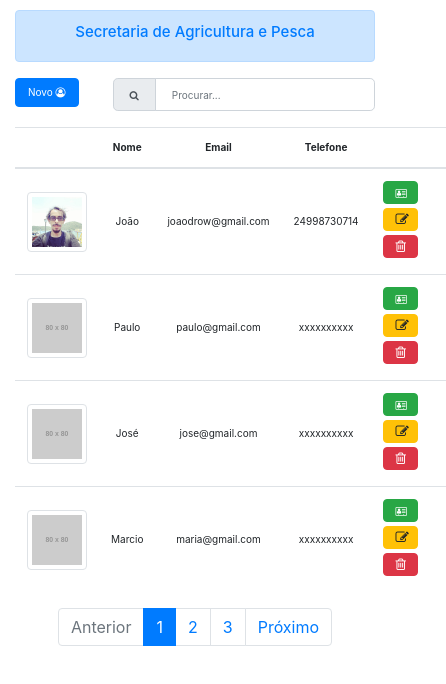
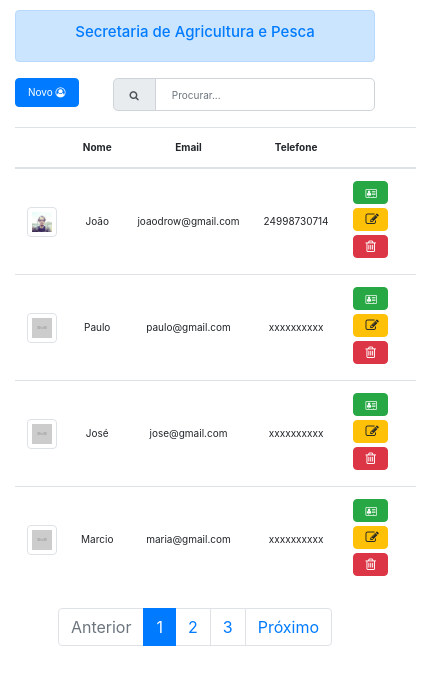
Before and after one commit to joaoAugustoParaty/FormularioSecretaria, a plain HTML site: page index.html in a window 390 px wide. Shown: the whole page, 446 px wide, since content can reach past the window. Drawn offline with nearby package versions, Linux system fonts and the light colour scheme; placeholder pictures from the web are drawn by us.

Commit message:
Update style.css

```diff
--- a/css/style.css
+++ b/css/style.css
@@ -76,7 +76,7 @@
     }
 
     .table img{
-      max-width: 60px;
+      max-width: 30px;
     }
 
 
@@ -89,4 +89,9 @@
       max-width: 35px;
       margin-bottom: 4px;
     }
+
+    .table{
+      margin-right: 10px;
+      padding-right: 10px;
+    }
   }
```
